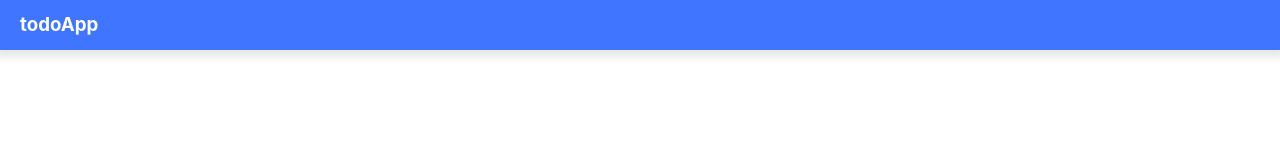
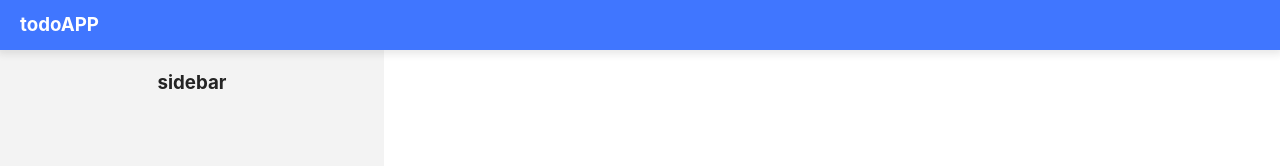
Before and after one commit to ChaseDev7/todo-app-react, a React (Vite) app: page / in a window 1280 px wide. Shown: the top 166 px of the page. Built offline with nearby package versions, Linux system fonts and the light colour scheme.

Commit message:
Add sidebar and main, update styling

```diff
--- a/src/App.jsx
+++ b/src/App.jsx
@@ -1,11 +1,18 @@
 // import { useState } from 'react'
 import './style.css'
 import Header from './components/Header'
+import Sidebar from './components/Sidebar'
+import Main from './components/Main'
 
 function App() {
+
   return (
     <>
       <Header />
+      <div className="container">
+        <Sidebar />
+        <Main />
+      </div>
     </>
   )
 }
--- a/src/components/Header.jsx
+++ b/src/components/Header.jsx
@@ -1,7 +1,8 @@
 export default function Header() {
+
   return (
     <div className="header">
-      <h3>todoApp</h3>
+      <h3>todoAPP</h3>
     </div>
   )
 }
--- /dev/null
+++ b/src/components/Main.jsx
@@ -0,0 +1,8 @@
+export default function Main() {
+
+  return (
+    <div className="main">
+      <h3>main</h3>
+    </div>
+  )
+}
--- /dev/null
+++ b/src/components/Sidebar.jsx
@@ -0,0 +1,8 @@
+export default function Sidebar() {
+
+  return (
+    <div className="sidebar">
+      <h3>sidebar</h3>
+    </div>
+  )
+}
--- a/src/style.css
+++ b/src/style.css
@@ -42,5 +42,28 @@ body {
   color: white;
   background-color: rgb(64, 118, 255);
   z-index: 1;
-  box-shadow: 0px 2.98px 7.45px 5px rgba(30, 29, 29, 0.1);
+  box-shadow: 0px 2.98px 7.45px 2px rgba(30, 29, 29, 0.1);
 }
+
+.container {
+  margin-top: 50px;
+  display: flex;
+  width: 100vw;
+}
+
+.sidebar {
+  width: 30%;
+  position: fixed;
+  top: 50px;
+  bottom: 0;
+  left: 0;
+  background-color: rgb(243, 243, 243);
+  min-width: 150px;
+  display: flex;
+  flex-direction: column;
+  align-items: center;
+}
+
+.main {
+  width: 70%;
+}
```
